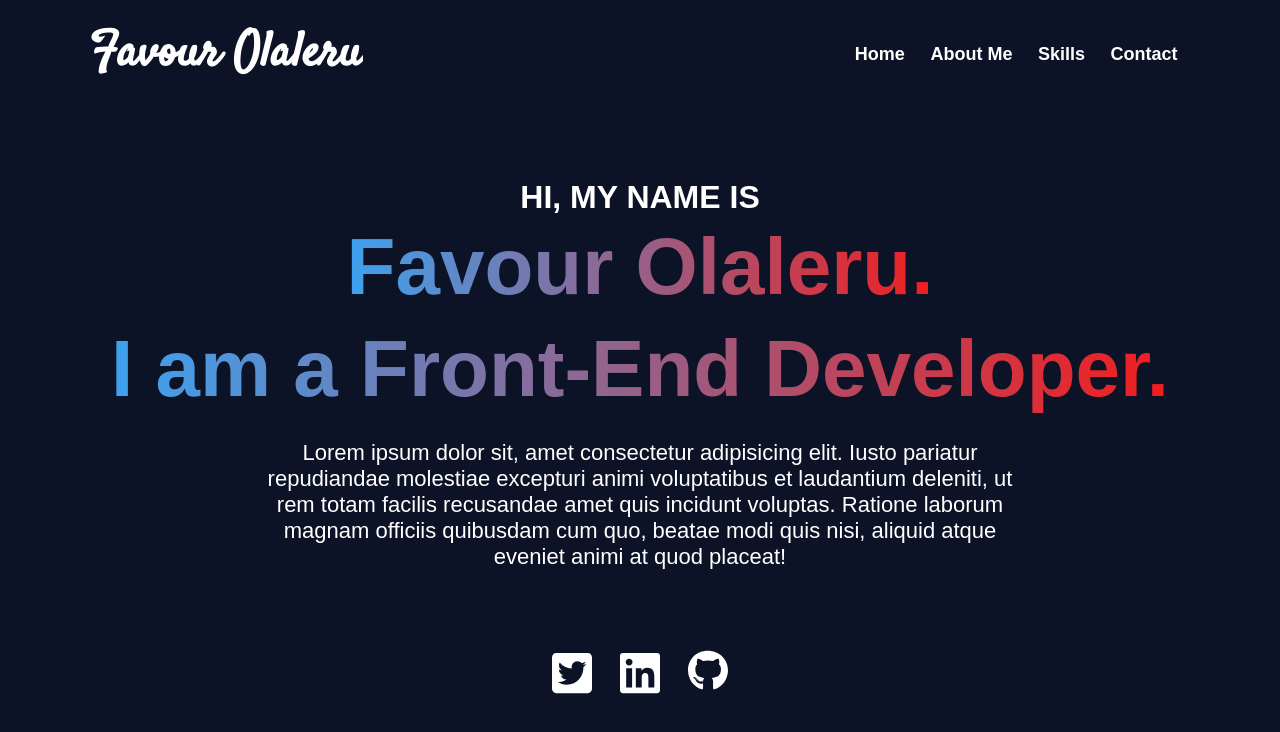
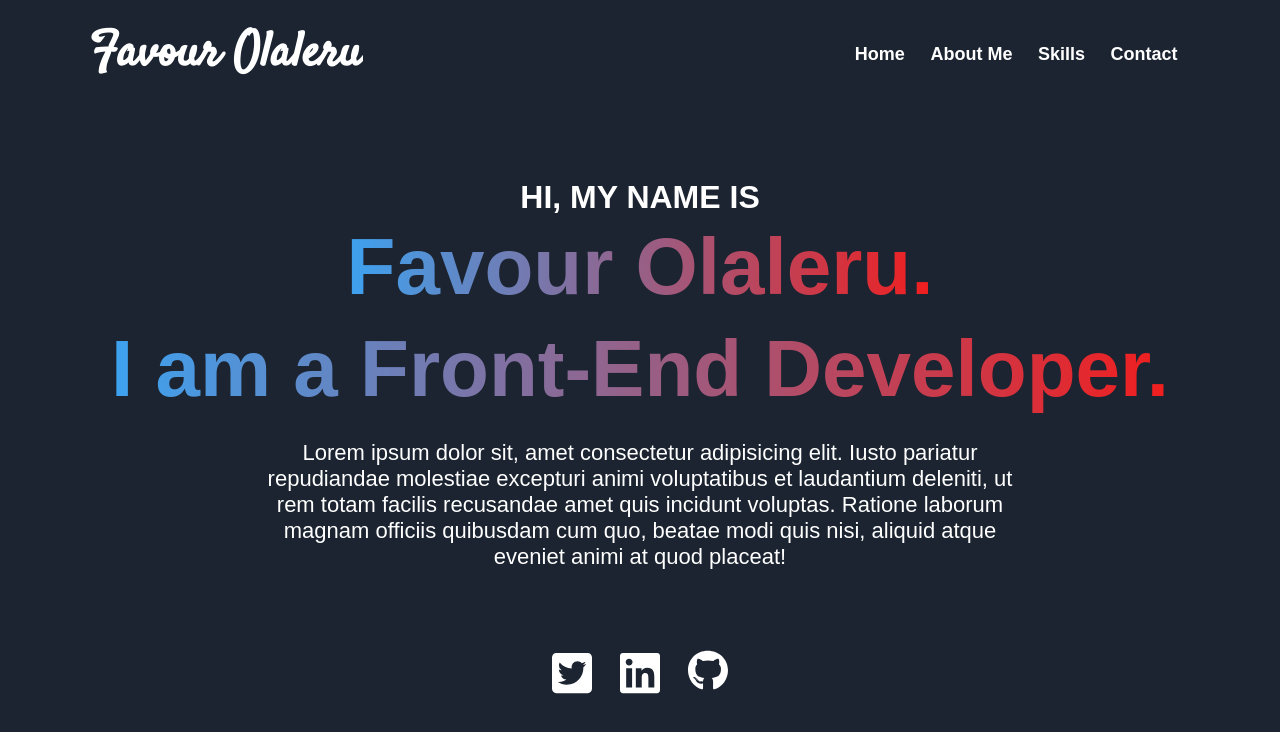
Before and after one commit to NTiger07/portfolio-react, a React (Create React App) app: page / in a window 1280 px wide. Shown: the top 732 px of the page. Built offline with nearby package versions, Linux system fonts and the light colour scheme.

Commit message:
changed background color

```diff
--- a/src/components/Hero.css
+++ b/src/components/Hero.css
@@ -1,6 +1,6 @@
 .hero_section {
   height: 100vh;
-  background-color: #0c1327;
+  background-color: #1B2430;
   padding-left: 7vw;
   padding-right: 7vw;
 }
--- a/src/components/Navbar.css
+++ b/src/components/Navbar.css
@@ -1,6 +1,6 @@
 @import url("https://fonts.googleapis.com/css2?family=Satisfy&display=swap");
 .navbar_container {
-  background-color: #0c1327;
+  background-color: #1b2430;
   padding-top: 2.5vh;
   padding-bottom: 2.5vh;
   display: flex;
```
